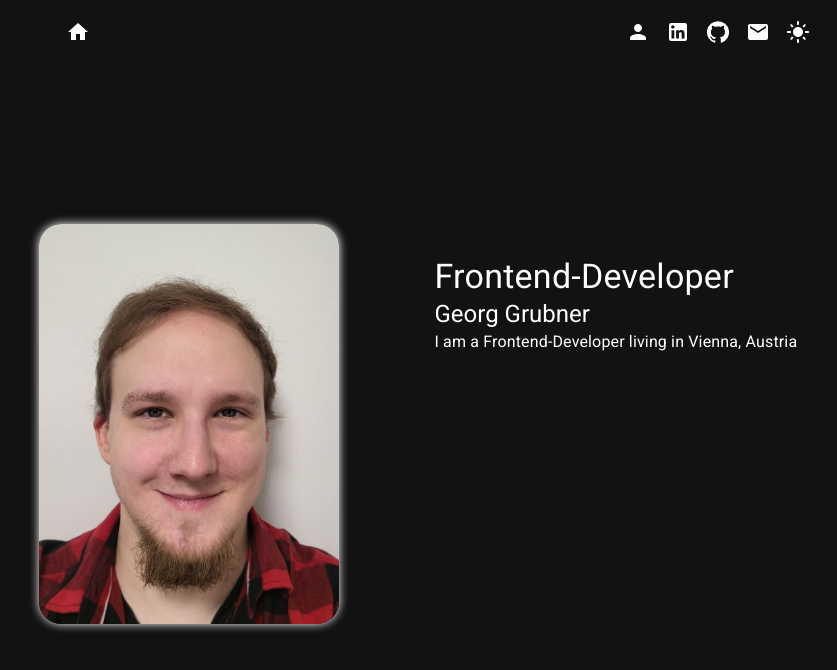
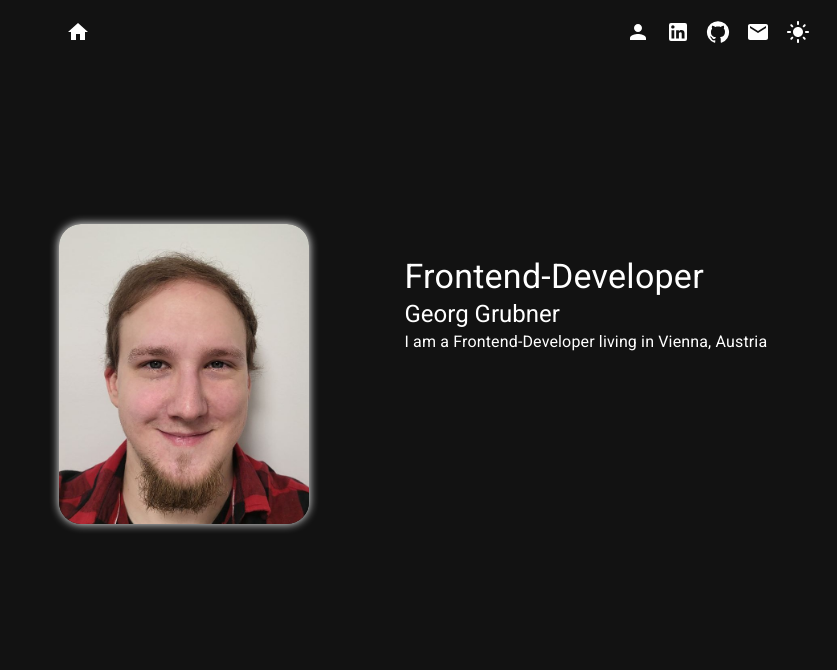
Before and after one commit to georggrubner/cv, a React (Vite) app: page / in a window 1280 px wide. Shown: the top 670 px of the page, without its empty margins (202-1039 px from the left). Built offline with nearby package versions, Linux system fonts and the light colour scheme.

Commit message:
changed image size

```diff
--- a/src/Layout/Body/Home/Profile.tsx
+++ b/src/Layout/Body/Home/Profile.tsx
@@ -10,8 +10,8 @@ export const Profile = () => (
                 objectFit: 'cover',
             }}
             src={profile}
-            width="300"
-            height="400"
+            width="250"
+            height="300"
             alt="profile"
         />
     </Box>
```
